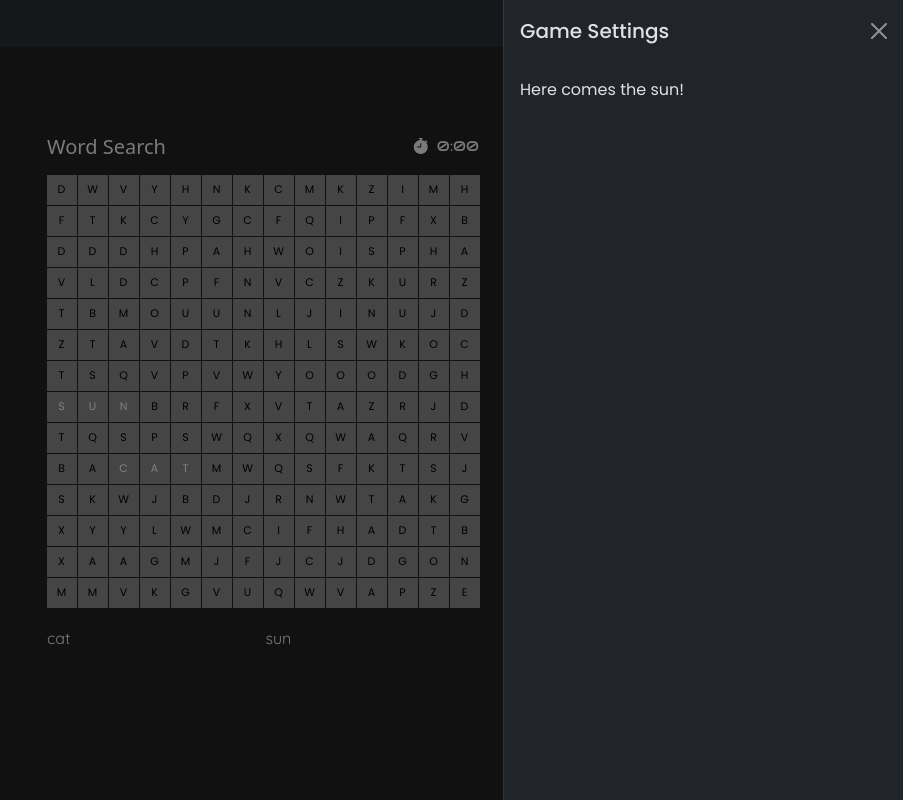
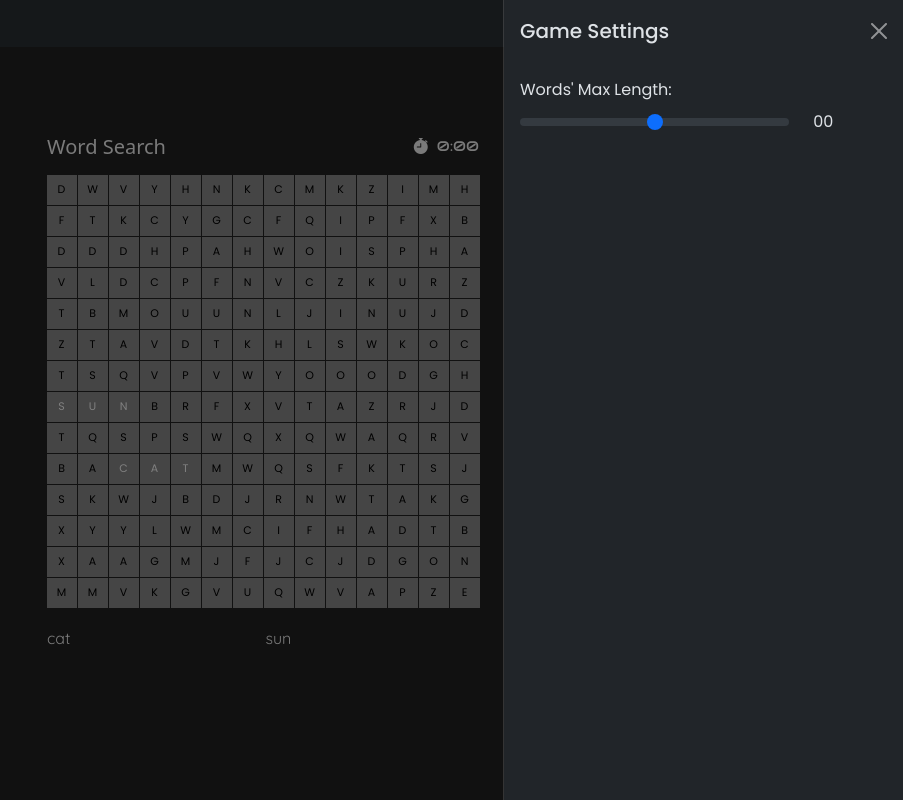
Before and after one commit to MgHt00/word-search, a plain HTML site: page index.html in a window 1280 px wide. Both pictures are taken after a click on the button "Toggle navigation". Shown: the whole page, without its empty margins (377-1280 px from the left). Drawn offline with nearby package versions, Linux system fonts and the light colour scheme; a web font is replaced by a local one.

Commit message:
settings: initial layout

```diff
--- a/index.html
+++ b/index.html
@@ -21,7 +21,15 @@
           <button type="button" class="btn-close" data-bs-dismiss="offcanvas" aria-label="Close"></button>
         </div>
         <div class="offcanvas-body">
-          Here comes the sun!
+          <form action="" class="row align-items-center">
+            <div class="col-9">
+              <label for="customRange2" class="form-label">Words' Max Length:</label>
+              <input type="range" class="form-range" min="3" max="9" id="wordsMaxLengthRange">
+            </div>
+            <div class="col mt-4">
+              <input type="text" readonly class="form-control-plaintext" id="wordsMaxLengthLabel" value="00">
+            </div>
+          </form>
       </div>
     </div>
   </nav>
```
